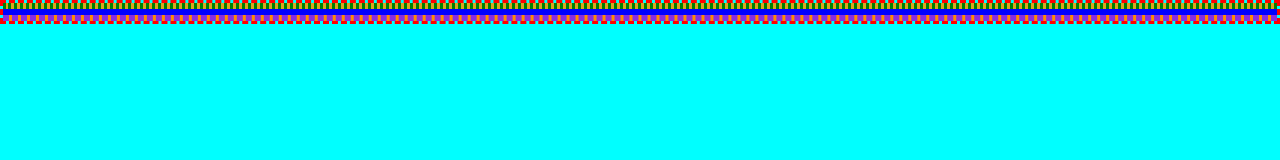
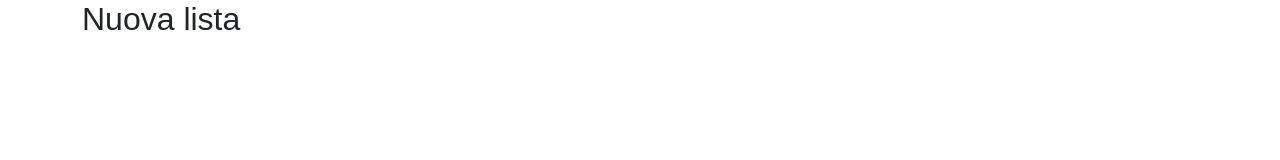
Before and after one commit to FrancescoBonandin/js-lista-spesa, a plain HTML site: page index.html in a window 1280 px wide. Drawn offline with nearby package versions, Linux system fonts and the light colour scheme.

Commit message:
inizializzato array

```diff
--- a/css/style.css
+++ b/css/style.css
@@ -12,26 +12,6 @@
 }
 
 
-
-/*-------DEBUG---------*/
-
-.debug{
-
-    background-color: aqua;
-    border: 3px dashed red;
+ul{
+    padding: 2rem;
 }
-
-.debug header{
-    background-color: goldenrod;
-    border: 3px dotted green;
-}
-
-.debug main{
-    background-color: crimson;
-    border: 3px solid blue;
-}
-
-.debug footer{
-    background-color: darkorange;
-    border: 3px dashed blueviolet;
-}
--- a/index.html
+++ b/index.html
@@ -5,7 +5,7 @@
         <meta charset="UTF-8">
         <meta http-equiv="X-UA-Compatible" content="IE=edge">
         <meta name="viewport" content="width=device-width, initial-scale=1.0">
-        <title>Document</title>
+        <title>Shopping List</title>
 
         <!--Google Fonts-->
 
@@ -29,25 +29,20 @@
 
     </head>
 
-    <body class="debug">
+    <body >
 
-        <!-- header -->
-        <header>
+        <div class="container">
 
-        </header>
-        <!-- fine header -->
+            <h2>Nuova lista</h2>
 
-        <!-- main -->
-        <main>
+        </div>
 
-        </main>
-        <!-- fine main -->
 
-        <!-- foooter -->
-        <footer>
 
-        </footer>
-        <!-- fine footer -->
+
+
+
+
 
 
         <script src="https://cdn.jsdelivr.net/npm/bootstrap@5.3.0/dist/js/bootstrap.bundle.min.js" integrity="sha384-geWF76RCwLtnZ8qwWowPQNguL3RmwHVBC9FhGdlKrxdiJJigb/j/68SIy3Te4Bkz" crossorigin="anonymous"></script>
--- a/js/my-script.js
+++ b/js/my-script.js
@@ -0,0 +1,3 @@
+
+
+let shoppingList = ["pane", "latte", "caffè", "acqua", "biscotti"];
```
